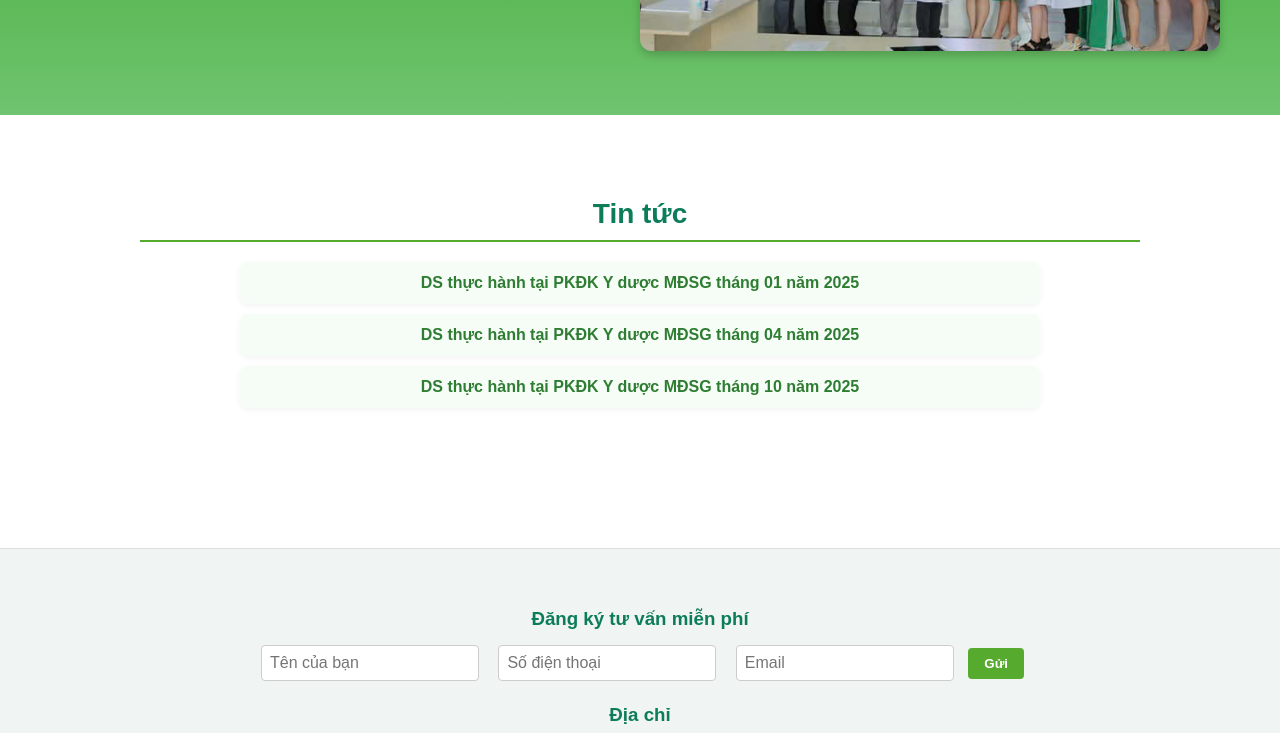
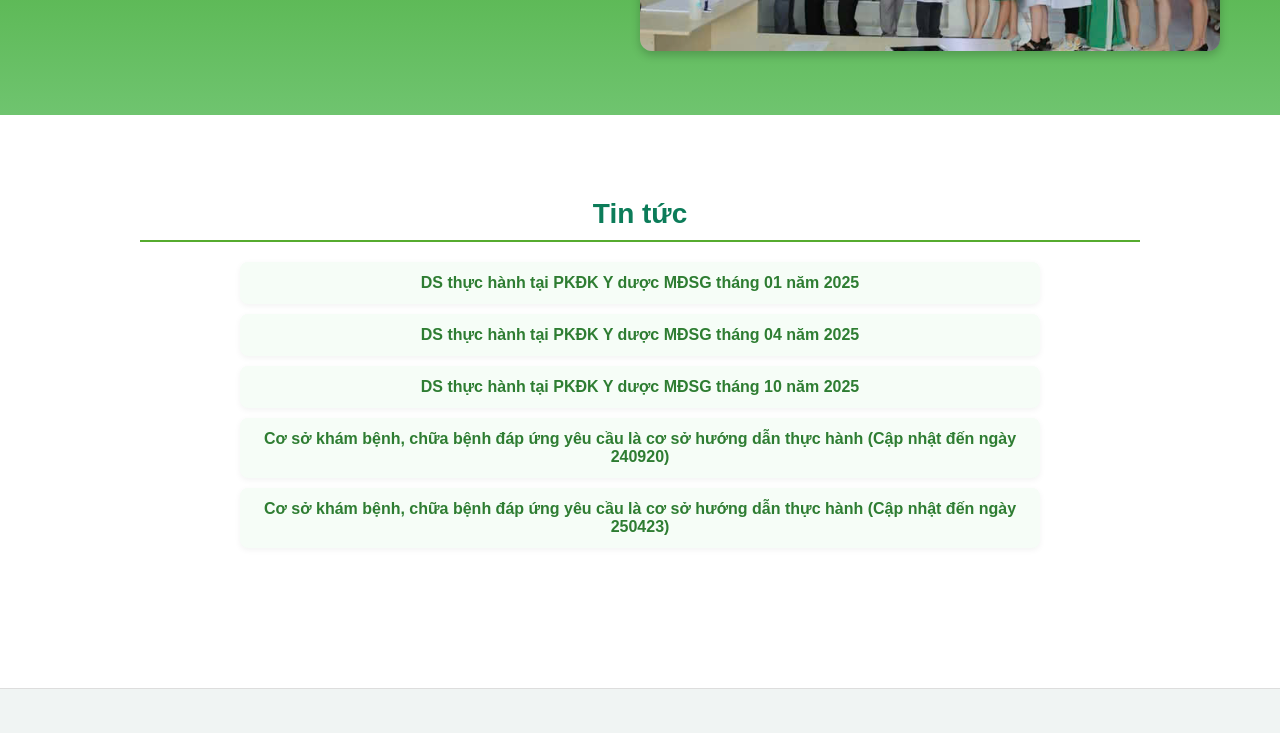
Before and after one commit to thanhphuuu/PKYDDSG, a plain HTML site: page index.html in a window 1280 px wide. Shown: the part 476-1209 px from the top of the page. Drawn offline with Linux system fonts and the light colour scheme.

Commit message:
capnhatfile

```diff
--- a/index.html
+++ b/index.html
@@ -55,6 +55,16 @@
         DS thực hành tại PKĐK Y dược MĐSG tháng 10 năm 2025
       </a>
     </li>
+        <li>
+      <a href="https://drive.google.com/file/d/1UMUnXk5Pit2uFbCPuWEmLxYvVOFN1-ov/view?usp=drive_link" target="_blank">
+        Cơ sở khám bệnh, chữa bệnh đáp ứng yêu cầu là cơ sở hướng dẫn thực hành (Cập nhật đến ngày 240920)
+      </a>
+    </li>
+        <li>
+      <a href="https://drive.google.com/file/d/1lkfYNz5ExlVxuD-3UZkqCkC1FzuusCRk/view?usp=drive_link" target="_blank">
+        Cơ sở khám bệnh, chữa bệnh đáp ứng yêu cầu là cơ sở hướng dẫn thực hành (Cập nhật đến ngày 250423)
+      </a>
+    </li>
   </ul>
 </section>
 
@@ -63,12 +73,13 @@
       <!-- Đăng ký tư vấn -->
       <footer id="tu-van">
         <h3>Đăng ký tư vấn miễn phí</h3>
-        <form method="POST" action="/contact">
+        <form action="#trangchu">
           <input type="text" name="name" placeholder="Tên của bạn" required>
           <input type="text" name="phone" placeholder="Số điện thoại" required>
           <input type="text" name="email" placeholder="Email" required>
           <input type="submit" value="Gửi">
         </form>
+
 
         <h3>Địa chỉ</h3>
         <p>597 đường Trần Phú, ấp Bến Cam, xã Phước Thiền, huyện Nhơn Trạch, tỉnh Đồng Nai</p>
```
